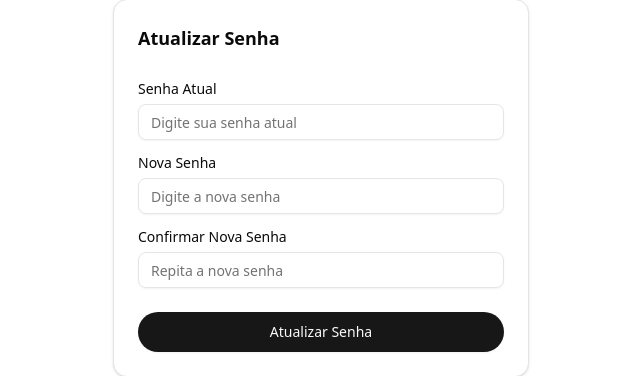
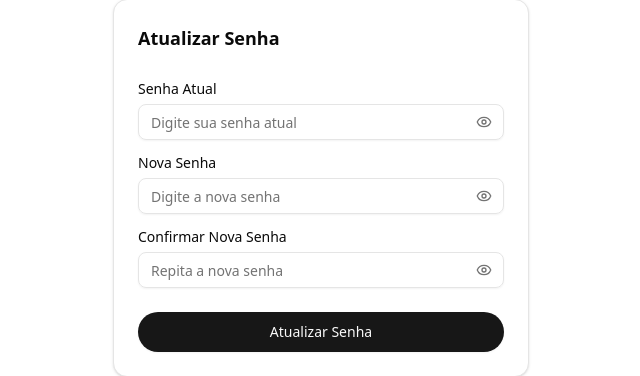
Before and after one commit to jaimeneeves/barbershop, a Next.js app: page /barbeiro/editar in a window 1280 px wide. Shown: the part 265-641 px from the top of the page, without its empty margins (319-959 px from the left). Built offline with nearby package versions, Linux system fonts and the light colour scheme; no server answers.

Commit message:
feat: enhance password input fields with visibility toggle and improved UI

```diff
--- a/src/app/ui/barber/profile-edit.tsx
+++ b/src/app/ui/barber/profile-edit.tsx
@@ -44,7 +44,6 @@ export default function ProfileEdit() {
 
   const form = useForm<z.infer<typeof FormSchema>>({
     resolver: zodResolver(FormSchema),
-    mode: "onTouched",
     defaultValues: {
       oldPassword: "",
       newPassword: "",
@@ -135,11 +134,21 @@ export default function ProfileEdit() {
                   <FormItem>
                     <FormLabel>Senha Atual</FormLabel>
                     <FormControl>
+                      <div className="relative">
                         <Input
-                        type="password"
+                          type={showOld ? "text" : "password"}
                           placeholder="Digite sua senha atual"
                           {...field}
                         />
+                        <button
+                          type="button"
+                          className="absolute right-3 top-1/2 -translate-y-1/2 text-muted-foreground"
+                          onClick={() => setShowOld((prev) => !prev)}
+                          tabIndex={-1}
+                        >
+                          {showOld ? <EyeOff className="w-4 h-4" /> : <Eye className="w-4 h-4" />}
+                        </button>
+                      </div>
                     </FormControl>
                     <FormMessage />
                   </FormItem>
@@ -155,11 +164,21 @@ export default function ProfileEdit() {
                   <FormItem>
                     <FormLabel>Nova Senha</FormLabel>
                     <FormControl>
+                      <div className="relative">
                         <Input
-                        type="password"
+                          type={showNew ? "text" : "password"}
                           placeholder="Digite a nova senha"
                           {...field}
                         />
+                        <button
+                          type="button"
+                          className="absolute right-3 top-1/2 -translate-y-1/2 text-muted-foreground"
+                          onClick={() => setShowNew((prev) => !prev)}
+                          tabIndex={-1}
+                        >
+                          {showNew ? <EyeOff className="w-4 h-4" /> : <Eye className="w-4 h-4" />}
+                        </button>
+                      </div>
                     </FormControl>
                     <FormMessage />
                   </FormItem>
@@ -175,22 +194,30 @@ export default function ProfileEdit() {
                   <FormItem>
                     <FormLabel>Confirmar Nova Senha</FormLabel>
                     <FormControl>
+                      <div className="relative">
                         <Input
-                        type="password"
+                          type={showConfirm ? "text" : "password"}
                           placeholder="Repita a nova senha"
                           {...field}
                         />
+                        <button
+                          type="button"
+                          className="absolute right-3 top-1/2 -translate-y-1/2 text-muted-foreground"
+                          onClick={() => setShowConfirm((prev) => !prev)}
+                          tabIndex={-1}
+                        >
+                          {showConfirm ? <EyeOff className="w-4 h-4" /> : <Eye className="w-4 h-4" />}
+                        </button>
+                      </div>
                     </FormControl>
                     <FormMessage />
                   </FormItem>
                 )}
               />
             </div>
-
             {success && (
               <p className="text-sm text-green-600">Senha atualizada com sucesso!</p>
             )}
-
             <Button type="submit" size='lg' className="w-full mt-2 rounded-full" disabled={isMutating}>
               {isMutating ? "Aguarde..." : "Atualizar Senha"}
             </Button>
```
Lines whose indentation alone changed are shown as unchanged.
